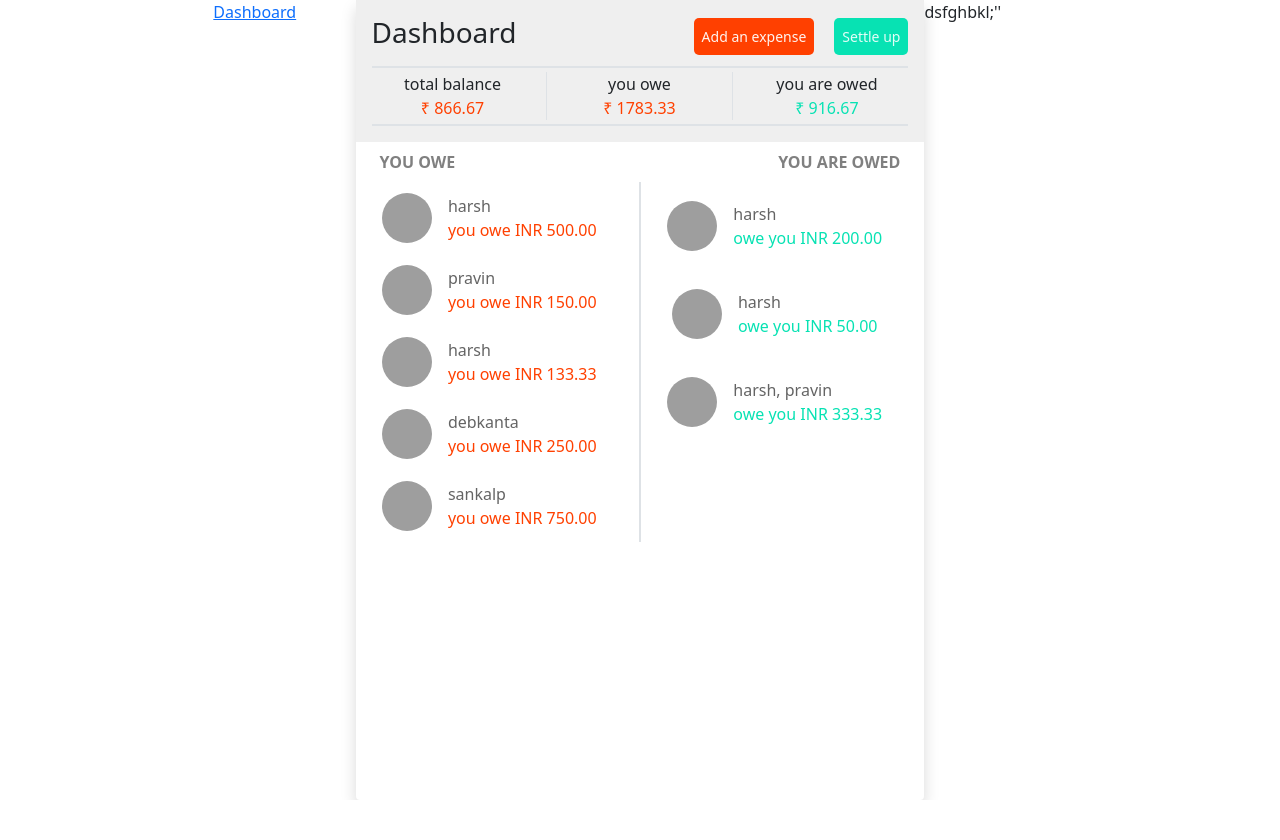
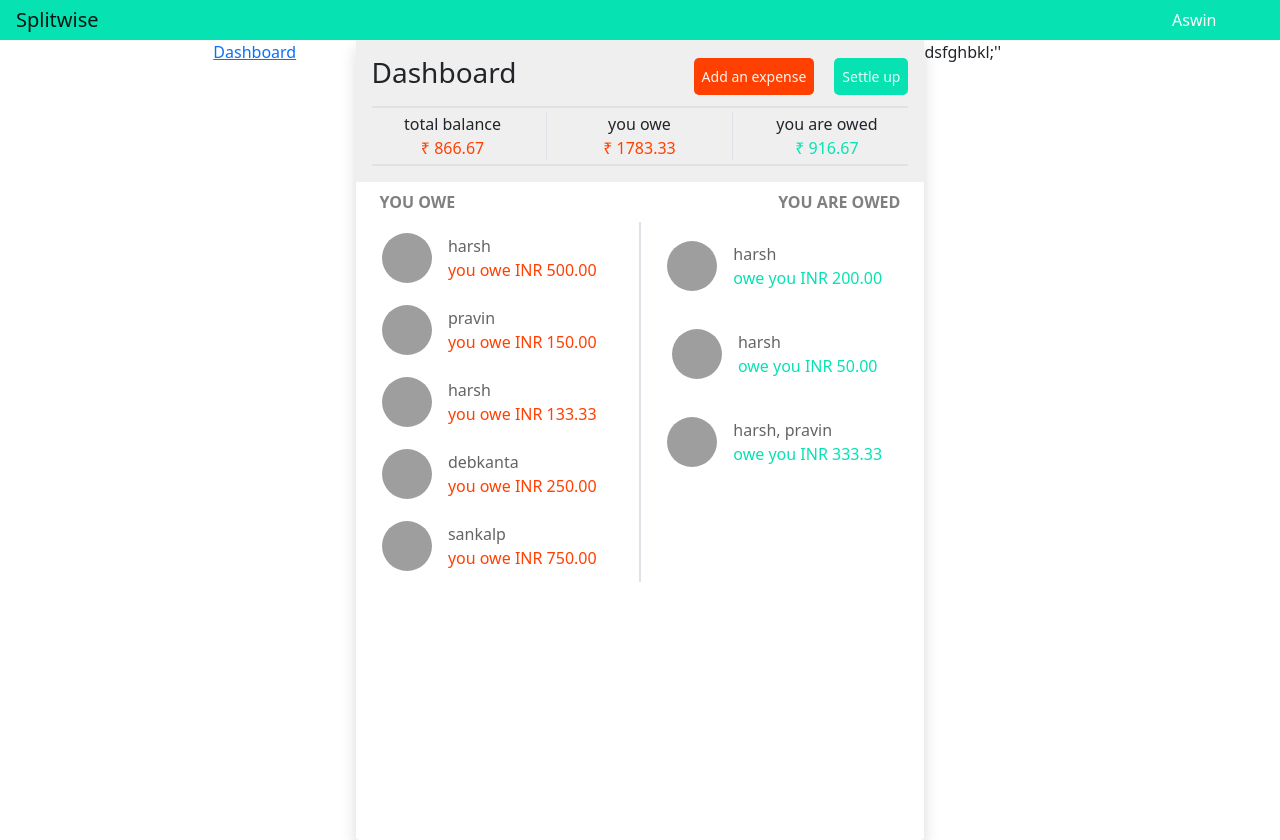
Before and after one commit to aswin-kumar-1999/SplitWise-vue, a Vue app: page /dashboard in a window 1280 px wide. Before the commit the page ends 800 px from the top, so only its background shows below. Built offline with nearby package versions, Linux system fonts and the light colour scheme; grey boxes are pictures that could not be loaded.

Commit message:
Added Header

```diff
--- a/src/App.vue
+++ b/src/App.vue
@@ -1,8 +1,8 @@
 <template>
   <div class="d-flex align-items-center justify-content-center flex-column">
-    <!-- <Header /> -->
-    <div class="d-flex col-md-8 ">
-      <div class="col-2 center-panel ">
+    <Header />
+    <div class="d-flex col-md-8 center-panel">
+      <div class="col-2 ">
         <router-link to="/">Dashboard</router-link>
       </div>
       <div class="col-8 shadow bg-body rounded">
@@ -20,9 +20,10 @@
 
 
 <script>
+import Header from './components/Header/Header.vue'
 // import LeftPanel from './components/LeftPanel/LeftPanel'
 export default {
-  components: {},
+  components: {Header},
 };
 </script>
 
--- /dev/null
+++ b/src/components/Header/Header.vue
@@ -0,0 +1,49 @@
+<template>
+  <nav className="navbar navbar-expand-lg navbar-light bg-light col-12 p-0">
+    <div className="container-fluid col-12">
+      <div className="d-flex justify-content-between align-items-center ">
+        <a className="navbar-brand px-1" href="#"> Splitwise </a>
+        <!-- <div className="mobile">
+            <button
+              class="btn btn-primary"
+              type="button"
+              data-bs-toggle="offcanvas"
+              data-bs-target="#offcanvasRight"
+              aria-controls="offcanvasRight"
+            >
+              <i class="fas fa-align-justify"></i>
+            </button>
+          </div> -->
+      </div>
+      <div className="lapview bg-transparent">
+        <select
+          className="form-select-md bg-transparent me-5 drop-down"
+          aria-label="Default select example"
+          onChange="{this.userHandler}"
+        >
+          <option value="aswin" selected>Aswin</option>
+          <option value="harsh">Harsh</option>
+          <option value="pravin">Pravin</option>
+        </select>
+      </div>
+    </div>
+  </nav>
+</template>
+
+<script>
+export default {};
+</script>
+
+<style scoped>
+.container-fluid,
+.btn {
+  background-color: #07e2b3;
+}
+.drop-down {
+  border: none;
+  appearance: none;
+  color: white;
+  cursor: pointer;
+}
+
+</style>
```
